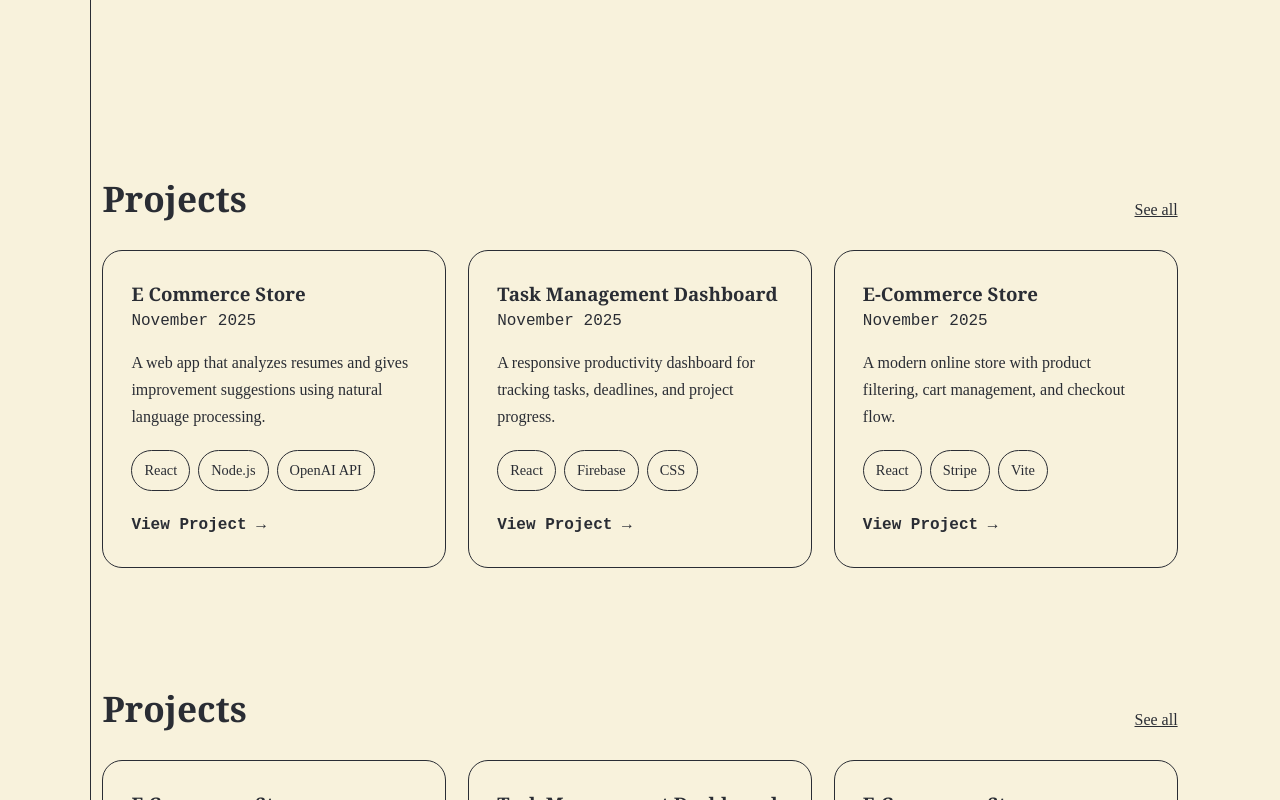
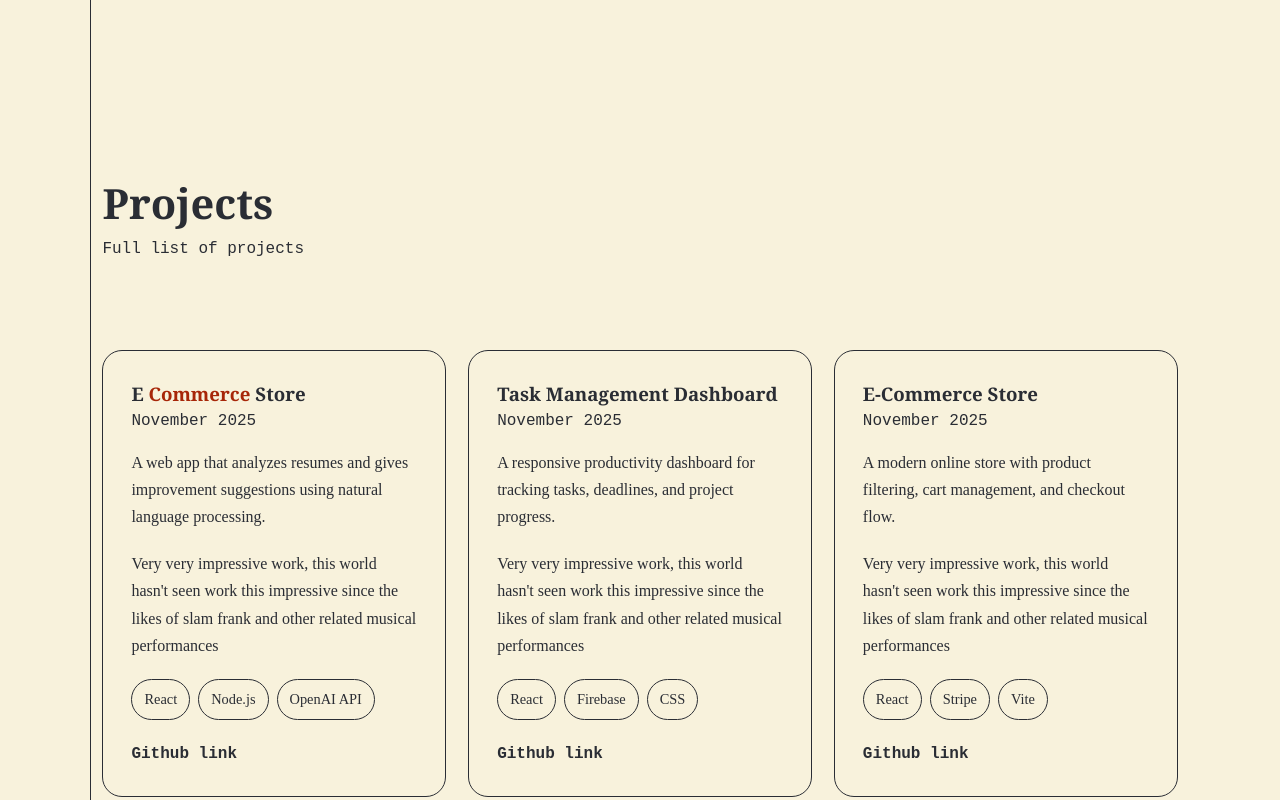
Before and after one commit to 1Aiden-K/portfolio-site, a React (Vite) app: page /projects in a window 1280 px wide. Shown: the top 800 px of the page. Built offline with nearby package versions, Linux system fonts and the light colour scheme.

Commit message:
Set up Projects page

```diff
--- /dev/null
+++ b/src/components/ProjectsPage/Projects.css
@@ -0,0 +1,62 @@
+.project-grid {
+  display: grid;
+  grid-template-columns: repeat(3, 1fr);
+  gap: 22px;
+  padding: 56px 0px;
+}
+
+.projectTitle span {
+    color: var(--accent);
+}
+
+.project-card {
+  display: block;
+  text-decoration: none;
+  color: inherit;
+
+  background: var(--background);
+  border: var(--border-width) solid var(--text);
+  border-radius: var(--border-radius);
+  padding: 28px;
+  transition: var(--transition);
+}
+
+.project-card:hover {
+  transform: translateY(-6px);
+  border-color: var(--accent);
+}
+
+.project-card h3 {
+  font-family: var(--font-header);
+  color: var(--text);
+  margin-bottom: 0;
+}
+
+.project-card h4 {
+  font-family: var(--font-accent);
+  font-weight: 500;
+  margin-bottom: 14px;
+  color: var(--text);
+}
+
+.project-card p {
+  color: var(--text);
+  line-height: 1.7;
+  margin-bottom: 20px;
+}
+
+.project-link {
+  font-family: var(--font-accent);
+  color: var(--text);
+  font-weight: 700;
+}
+
+.project-card:hover .project-link {
+  color: var(--accent);
+}
+
+@media (max-width: 850px) {
+  .project-grid {
+    grid-template-columns: 1fr;
+  }
+}
--- /dev/null
+++ b/src/components/ProjectsPage/Projects.jsx
@@ -0,0 +1,40 @@
+import { Link } from "react-router-dom";
+
+import projects from "../../data/projectList.jsx";
+import "./Projects.css";
+
+function Projects() {
+  return (
+    <section id="projects" className="section">
+      <h1 className="pageTitle">Projects</h1>
+      <h1 className="subTitle">Full list of projects</h1>
+      <div className="project-grid">
+        {projects.map((project) => (
+          <a
+            className="project-card"
+            key={project.title}
+            href={project.link}
+            target="_blank"
+            rel="noopener noreferrer"
+          >
+            <h3 className="projectTitle">{project.title}</h3>
+            <h4>{project.date}</h4>
+
+            <p>{project.description}</p>
+            <p>{project.details}</p>
+
+            <div className="tech-list">
+              {project.tech.map((tech) => (
+                <span key={tech}>{tech}</span>
+              ))}
+            </div>
+
+            <span className="project-link">Github link</span>
+          </a>
+        ))}
+      </div>
+    </section>
+  );
+}
+
+export default Projects;
--- a/src/pages/ProjectsPage.jsx
+++ b/src/pages/ProjectsPage.jsx
@@ -1,11 +1,9 @@
-import Projects from "../components/HomePage/ProjectPreview";
+import Projects from "../components/ProjectsPage/Projects";
 
 export default function ProjectsPage() {
   return (
     <>
       <Projects />
-      <Projects />
-      <Projects />
     </>
   );
 }
```
Also changed, not shown: src/pages/ContactPage.jsx (added, +7 -0 lines), 1 other file (tests, documents, lock files or other folders).
